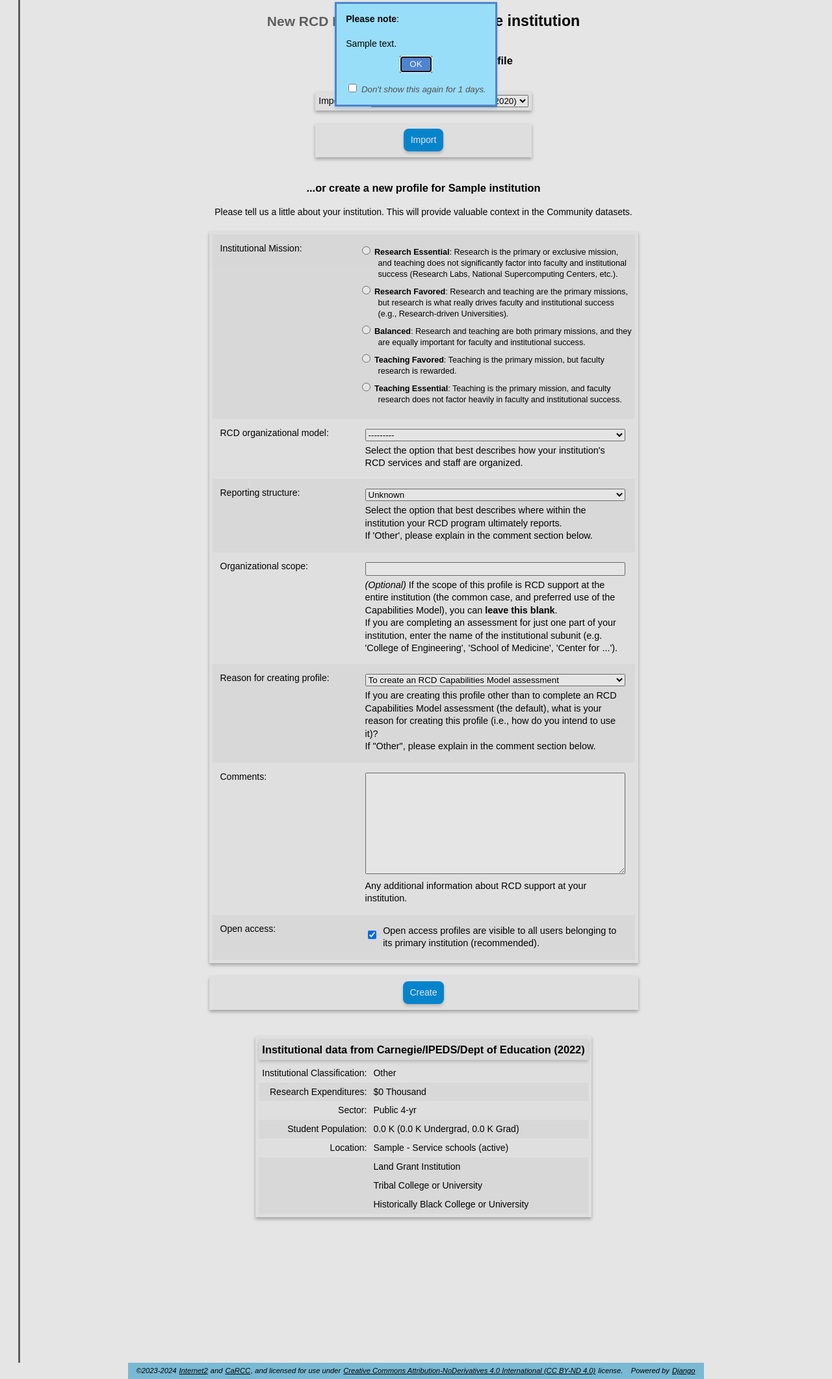
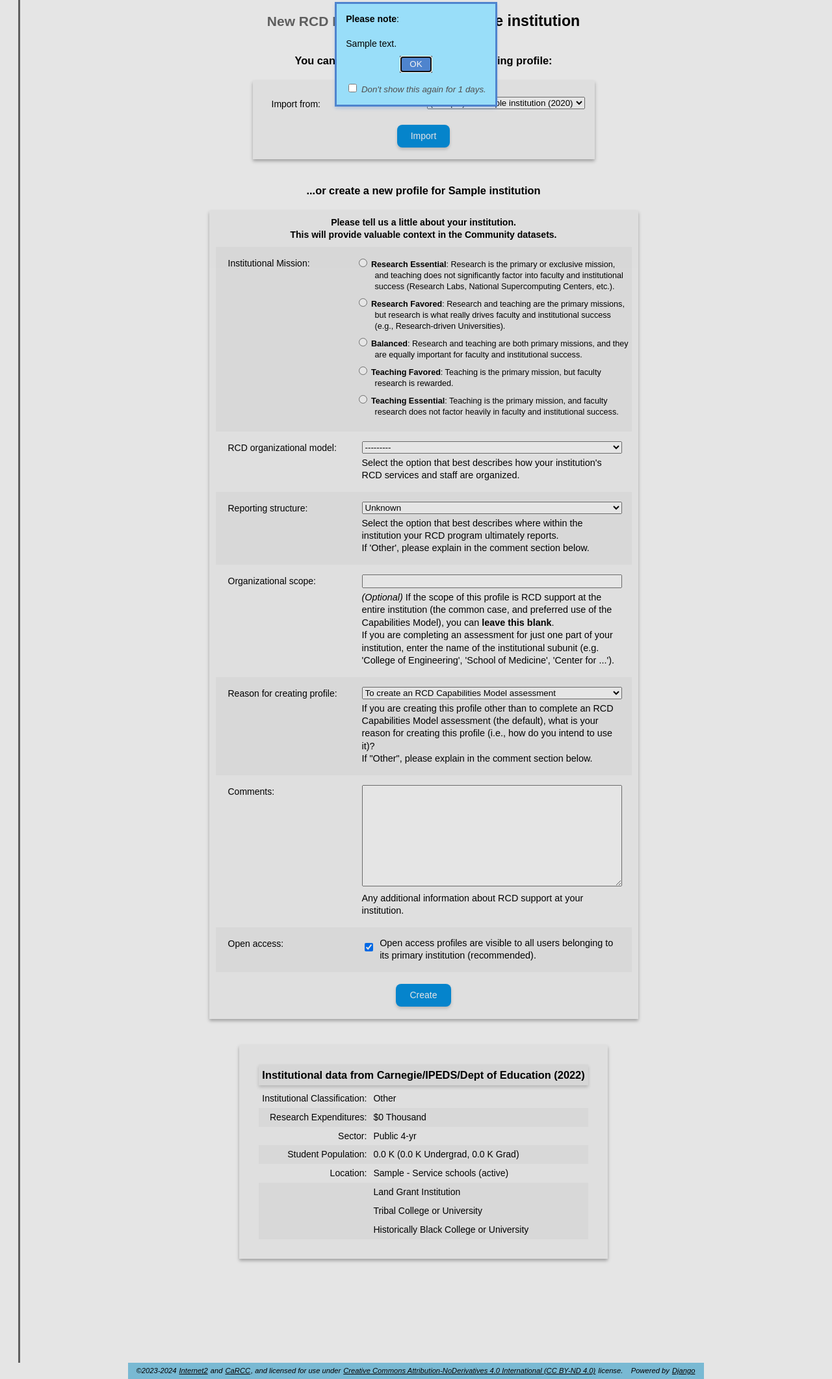
Before and after one commit to CaRCC/rcd-nexus-portal, a Django app: page /profiles/create/1 in a window 1280 px wide. Shown: the part 97-2219 px from the top of the page at 65% size. Run offline with Django 4.2, Linux system fonts and the light colour scheme; a user stored in the database is signed in; tables that the repository leaves empty hold one stand-in row (values such as "Sample post").

Commit message:
Cleaned up some layout in profile forms, fixed a bug with viewing profiles.

```diff
--- a/nexus/static/css/base.css
+++ b/nexus/static/css/base.css
@@ -968,11 +968,31 @@ form section.fields>div {
 form section.fields>div>span {
     display: inline-block;
 }
+form section.wrapper>section.fields {
+    margin:0;
+}
+form section.wrapper>section.actions {
+    margin:5px;
+}
 
 form section.actions {
     display: flex;
     flex-direction: row;
     justify-content: center;
+}
+form section.actions button {
+    padding-left: 1.5em;
+    padding-right: 1.5em;
+}
+
+form p.intro  {
+    font-weight: bold;
+    margin:4px;
+    max-width: 700px;
+    text-align: center;
+}
+h3.intro  {
+    margin-bottom: 0;
 }
 
 td.answer-field .errorlist {
--- a/nexus/templates/rcdprofile/create.html
+++ b/nexus/templates/rcdprofile/create.html
@@ -15,8 +15,8 @@
     }
     form section.fields div.field-head label {
         position:relative;
-        top: .5em;
-        left: .5em;
+        top: .8em;
+        left: 1em;
     }
 
     div#id_mission label {
@@ -53,11 +53,6 @@
     form section.fields div.field-body p textarea {
         width: 30em;
         margin-bottom: 5px;
-    }
-    p.intro {
-        margin:0px;
-        max-width: 700px;
-        text-align: center;
     }
     div.IPEDS {
         min-width: 400px;
@@ -98,33 +93,45 @@
 {% block main %}
 <h2>New RCD Nexus Profile for: <span class="Instname">{{institution}}</span></h2>
 {% if importable_profiles.exists %}
-<h3>Import data from an existing profile</h3>
+<h3 class="intro">You can either import data from an existing profile:</h3>
 <form action="{% url 'rcdprofile:import' %}" method="post">
-    <section>
+    <section class="wrapper">
+        <section class="fields">
             {% csrf_token %}
-        <label for="imported-profile">Import from:</label>
+            <div class="field-head">
+                <label for="imported-profile" style="right: 0.5em;">Import from:</label>
+            </div>
+            <div class="field-body">
+                <div>
+                    <p class="help"></p>
                     <select name="imported-profile" id="imported-profile">
                         {% for profile in importable_profiles %}
                         <option value="{{profile.pk}}">{{profile}}</option>
                         {% endfor %}
                     </select>
+                </div>
+            </div>
         </section>
         <section class="actions">
             <button type="submit">Import</button>
         </section>
+    </section>
 </form>
 
-<h3>...or create a new profile for {{institution}}</h3>
+<h3 class="intro">...or create a new profile for {{institution}}</h3>
 {% endif %}
-<p class="intro">Please tell us a little about your institution.
-    This will provide valuable context in the Community datasets.</p>
 <form method="post">
         {% csrf_token %}
+    <section class="wrapper">
+        <p class="intro">Please tell us a little about your institution.<br>
+            This will provide valuable context in the Community datasets.</p>
             {{ form }}
         <section class="actions">
             <button type="submit">Create</button>
         </section>
+    </section>
 </form>
+<section class="wrapper">
         <div class="IPEDS">
         <section class="fields">
             <div class="IPEDShdr">
@@ -186,4 +193,5 @@
             {% endif %}
         </section>
     </div>
+</section>
 {% endblock %}
--- a/nexus/templates/rcdprofile/detail.html
+++ b/nexus/templates/rcdprofile/detail.html
@@ -39,7 +39,7 @@
     <section>
       <h2>View Institutional Profile</h2>
       <p>Click the button below to review your institutional profile attributes. </p>
-      <a class="button center" href="{% url 'rcdprofile:edit' profile.pk %}">View Profile</a>
+      <a class="button center" href="{% url 'rcdprofile:view' profile.pk %}">View Profile</a>
     </section>
   {% endif %}
 
--- a/nexus/urls/rcd_profiles.py
+++ b/nexus/urls/rcd_profiles.py
@@ -10,6 +10,7 @@ urlpatterns = [
     path("import", rcd_profile_import, name="import"),
     path("<int:pk>/", rcd_profile_detail, name="detail"),
     path("<int:pk>/edit", rcd_profile_edit, name="edit"),
+    path("<int:pk>/view", rcd_profile_view, name="view"),
     path("<int:pk>/members/", rcd_profile_members, name="members"),
     path("<int:pk>/members/invite", rcd_profile_invite, name="invite"),
     path("<int:pk>/members/request", rcd_profile_request_membership, name="request-access"),
--- a/nexus/views/rcd_profiles.py
+++ b/nexus/views/rcd_profiles.py
@@ -211,8 +211,11 @@ def rcd_profile_create(request, institution_pk):
     return render(request, "rcdprofile/create.html", context)
 
 
-def rcd_profile_edit(request, pk):
-    profile = access_profile(request, pk, "edit")
+def rcd_profile_view(request, pk):
+    return rcd_profile_edit(request, pk, action="view")
+
+def rcd_profile_edit(request, pk, action="edit" ):
+    profile = access_profile(request, pk, action)
 
     form = RCDProfileForm(request.POST or None, instance=profile)
     form.customize_choices(request, profile.institution)
```
Also changed, not shown: nexus/templates/rcdprofile/edit.html (+10 -11 lines). Lines whose indentation alone changed are shown as unchanged.
